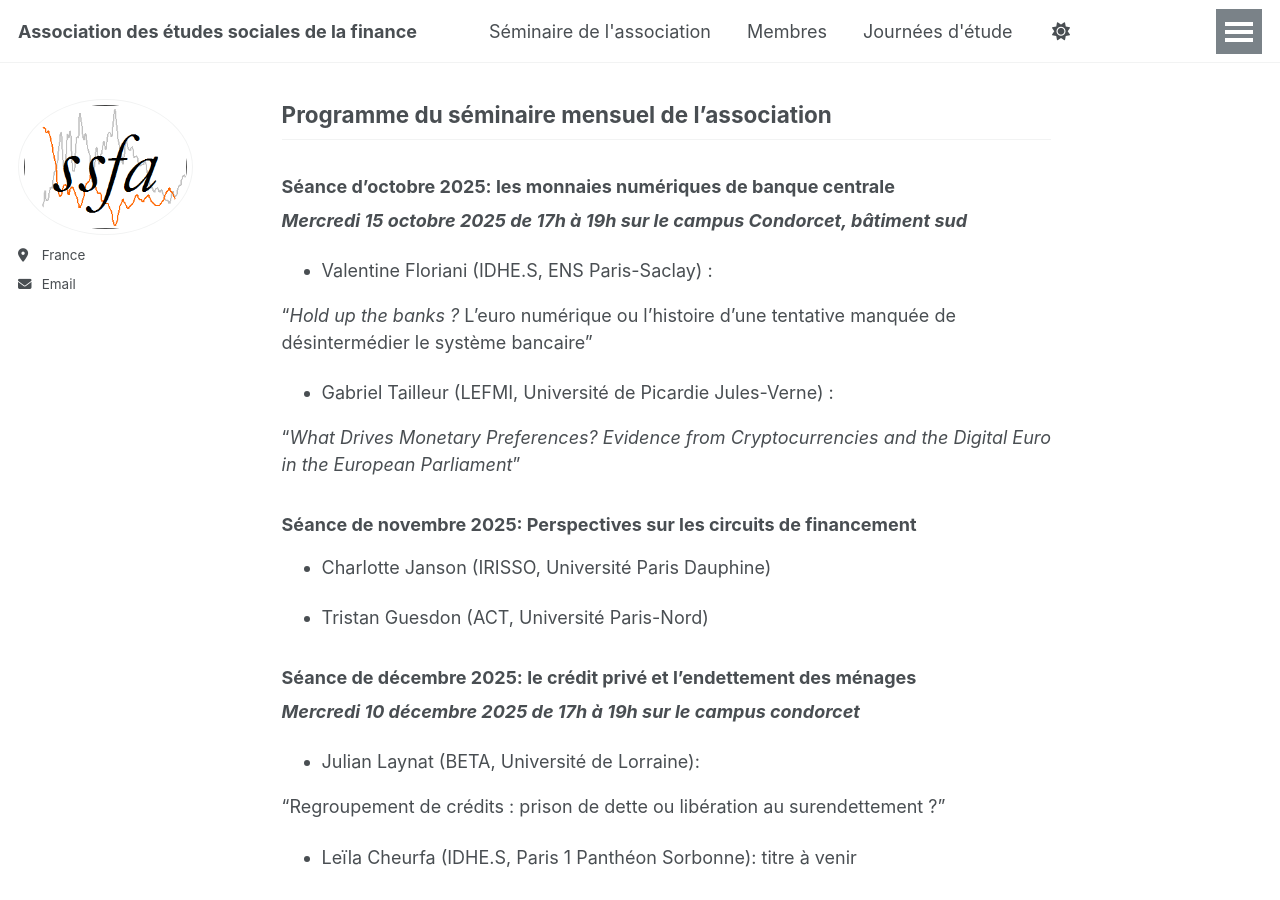
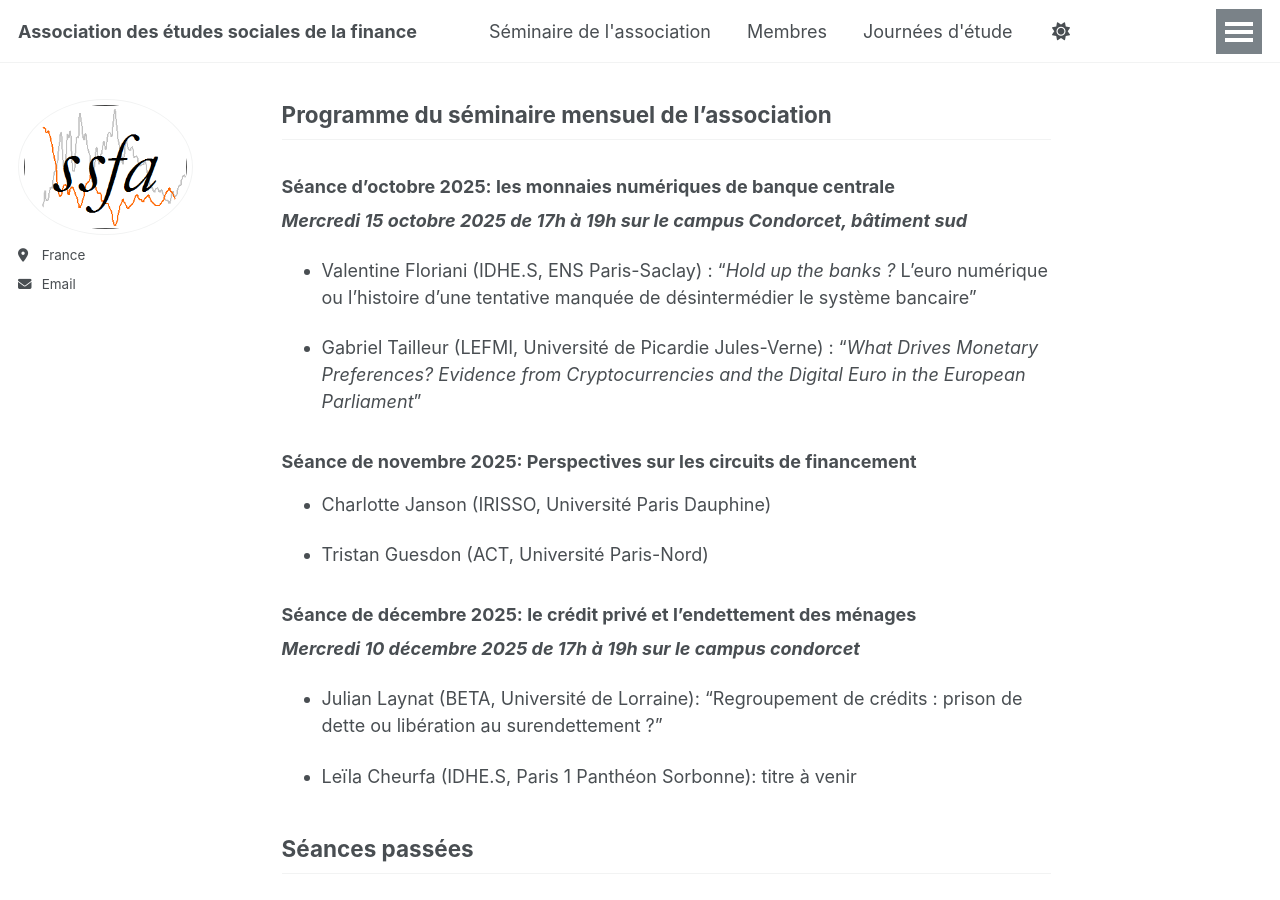
Before and after one commit to ssfa-aesf/ssfa-aesf.github.io, a Jekyll site: the page built from _pages/seminaire.md, in a window 1280 px wide and 900 px high, scrolled down 266 px. Built offline with Jekyll 4.4.1, drawn with Linux system fonts in a browser that asks for light colours.

```diff
--- a/_pages/seminaire.md
+++ b/_pages/seminaire.md
@@ -16,13 +16,9 @@ Si vous désirez proposer une séance de séminaire, il vous suffit de contacter
 ### Séance d'octobre 2025: les monnaies numériques de banque centrale
 _**Mercredi 15 octobre 2025 de 17h à 19h sur le campus Condorcet, bâtiment sud**_
 
-- Valentine Floriani (IDHE.S, ENS Paris-Saclay) :
+- Valentine Floriani (IDHE.S, ENS Paris-Saclay) : "_Hold up the banks ?_ L'euro numérique ou l'histoire d'une tentative manquée de désintermédier le système bancaire"
 
-"_Hold up the banks ?_ L'euro numérique ou l'histoire d'une tentative manquée de désintermédier le système bancaire"
-
-- Gabriel Tailleur (LEFMI, Université de Picardie Jules-Verne) :
-
-"_What Drives Monetary Preferences? Evidence from Cryptocurrencies and the Digital Euro in the European Parliament_"
+- Gabriel Tailleur (LEFMI, Université de Picardie Jules-Verne) : "_What Drives Monetary Preferences? Evidence from Cryptocurrencies and the Digital Euro in the European Parliament_"
 
 
 ### Séance de novembre 2025: Perspectives sur les circuits de financement
@@ -36,9 +32,7 @@ _**Mercredi 15 octobre 2025 de 17h à 19h sur le campus Condorcet, bâtiment sud
 _**Mercredi 10 décembre 2025 de 17h à 19h sur le campus condorcet**_
 
 
-- Julian Laynat (BETA, Université de Lorraine):
-
-"Regroupement de crédits : prison de dette ou libération au surendettement ?"
+- Julian Laynat (BETA, Université de Lorraine): "Regroupement de crédits : prison de dette ou libération au surendettement ?"
 
 - Leïla Cheurfa (IDHE.S, Paris 1 Panthéon Sorbonne): titre à venir
 
```
